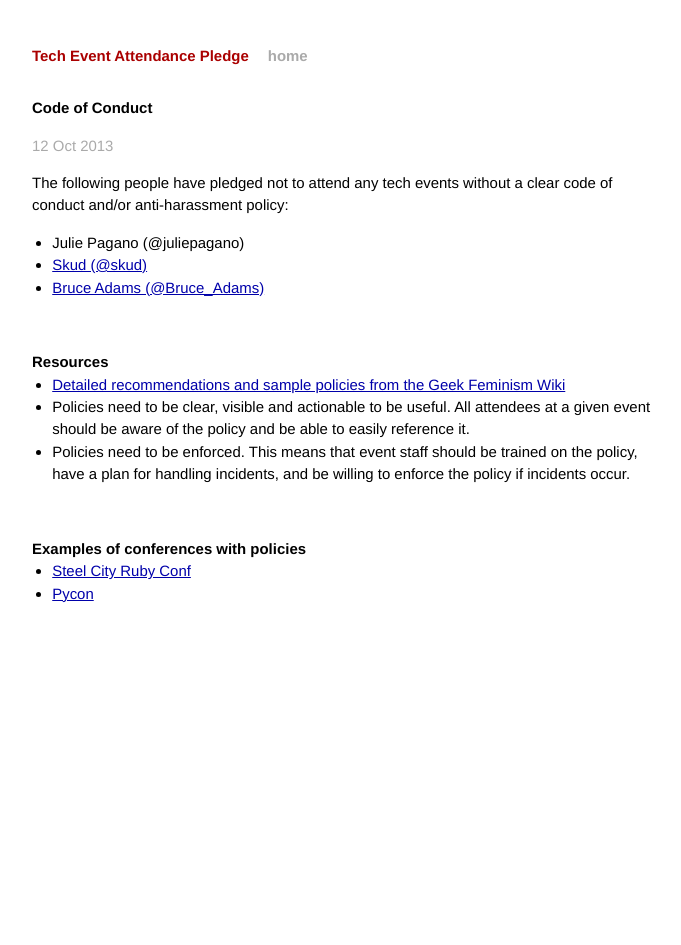
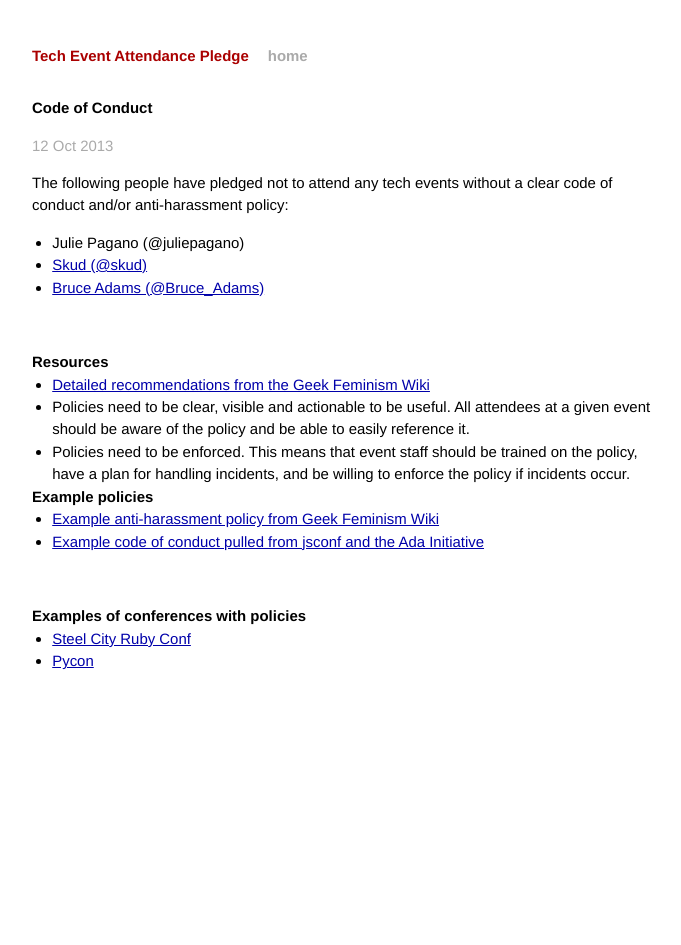
Before and after one commit to techtektek/tech-event-attendance-pledge.github.io, a Jekyll site: the page built from _posts/2013-10-12-code-of-conduct.markdown, in a window 1280 px wide. Shown: the whole page, without its empty margins (294-975 px from the left). Built offline with Jekyll 4.4.1, drawn with Linux system fonts in a browser that asks for light colours; Markdown is read by kramdown in place of the engine named in the settings.

Commit message:
Add links to sample policies.

```diff
--- a/_posts/2013-10-12-code-of-conduct.markdown
+++ b/_posts/2013-10-12-code-of-conduct.markdown
@@ -15,13 +15,17 @@ clear code of conduct and/or anti-harassment policy:
 <br/>
 
 ## Resources
-* [Detailed recommendations and sample policies from the Geek Feminism Wiki](http://geekfeminism.wikia.com/wiki/Conference_anti-harassment)
+* [Detailed recommendations from the Geek Feminism Wiki](http://geekfeminism.wikia.com/wiki/Conference_anti-harassment)
 * Policies need to be clear, visible and actionable to be useful. All attendees at
   a given event should be aware of the policy and be able to easily reference it.
 * Policies need to be enforced. This means that event staff should be trained on
   the policy, have a plan for handling incidents, and be willing to enforce the
   policy if incidents occur.
 
+## Example policies
+* [Example anti-harassment policy from Geek Feminism Wiki](http://geekfeminism.wikia.com/wiki/Conference_anti-harassment/Policy)
+* [Example code of conduct pulled from jsconf and the Ada Initiative](http://confcodeofconduct.com/)
+
 <br/>
 
 ## Examples of conferences with policies
```
